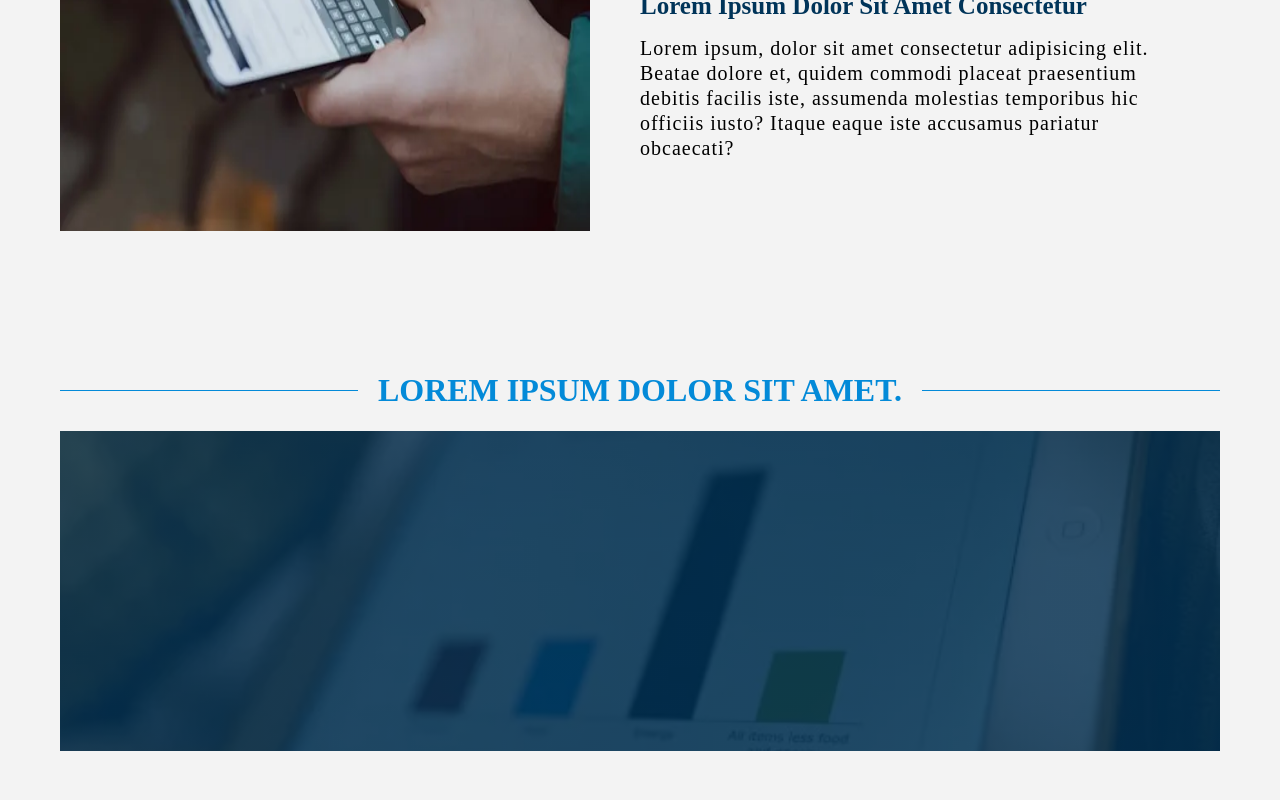
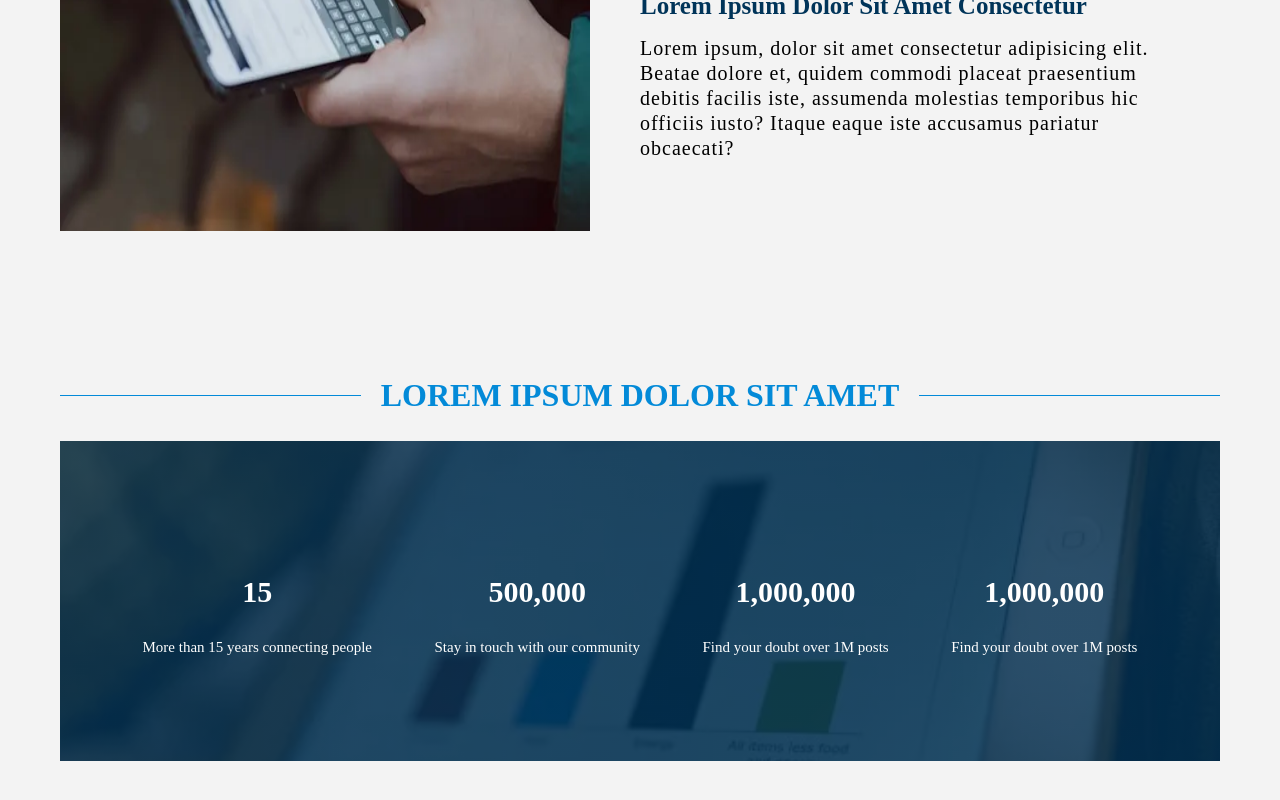
Before and after one commit to DanielMMITM/Forum-Front, a React (Vite) app: page / in a window 1280 px wide. Shown: the part 1268-2068 px from the top of the page. Built offline with nearby package versions, Linux system fonts and the light colour scheme.

Commit message:
Add - add home stats section

```diff
--- a/src/index.css
+++ b/src/index.css
@@ -93,13 +93,17 @@ body {
   text-transform: capitalize;
   font-size: 2.5rem;
   font-weight: 600; }
+  .heading-secondary--stats-title {
+    font-size: 3rem; }
 
-.paragraphs {
+.text {
   margin-top: -0.5rem;
   font-size: 2rem;
   line-height: 2.5rem;
   letter-spacing: 1px;
   font-weight: 100; }
+  .text--stats {
+    font-size: 1.5rem; }
 
 .home-header {
   background-image: linear-gradient(320deg, rgba(3, 138, 216, 0.5), rgba(255, 255, 255, 0.1)), url("/src/assets/images/header.webp");
@@ -131,14 +135,11 @@ body {
   aspect-ratio: 16/9;
   width: 100%;
   height: 100%; }
-  .home-section-image--bg {
-    aspect-ratio: 12/1;
-    width: 100%;
-    height: 50vh; }
 
 .home-stats {
   background-image: linear-gradient(to right, rgba(0, 52, 89, 0.8), rgba(0, 52, 89, 0.8)), url("/src/assets/images/stats-sm.webp");
-  min-height: 40vh;
+  min-height: auto;
   background-position: center;
   background-size: cover;
-  aspect-ratio: 4/1; }
+  aspect-ratio: 4/1;
+  color: #ffffff; }
--- a/src/pages/Home/Home.tsx
+++ b/src/pages/Home/Home.tsx
@@ -29,7 +29,7 @@ export const Home = () => {
         component={"main"}
         p={"6rem"}
       >
-        <h1 className="heading-primary">Lorem ipsum dolor sit amet.</h1>
+        <h1 className="heading-primary">Lorem ipsum dolor sit amet</h1>
         <Box
           display={"flex"}
           flexDirection={{ xs: "column", md: "row" }}
@@ -48,7 +48,7 @@ export const Home = () => {
             <h2 className="heading-secondary">
               Lorem ipsum dolor sit amet consectetur
             </h2>
-            <p className="paragraphs">
+            <p className="text">
               Lorem ipsum, dolor sit amet consectetur adipisicing elit. Beatae
               dolore et, quidem commodi placeat praesentium debitis facilis
               iste, assumenda molestias temporibus hic officiis iusto? Itaque
@@ -57,7 +57,7 @@ export const Home = () => {
             <h2 className="heading-secondary">
               Lorem ipsum dolor sit amet consectetur
             </h2>
-            <p className="paragraphs">
+            <p className="text">
               Lorem ipsum, dolor sit amet consectetur adipisicing elit. Beatae
               dolore et, quidem commodi placeat praesentium debitis facilis
               iste, assumenda molestias temporibus hic officiis iusto? Itaque
@@ -69,18 +69,71 @@ export const Home = () => {
       <Box
         display={"flex"}
         flexDirection={"column"}
-        justifyContent={"center"}
-        component={"main"}
+        component={"section"}
         p={"6rem"}
       >
-        <h1 className="heading-primary">Lorem ipsum dolor sit amet.</h1>
+        <h1 className="heading-primary">Lorem ipsum dolor sit amet</h1>
         <Box
           display={"flex"}
-          flexDirection={"column"}
           alignItems={"center"}
           justifyContent={"center"}
           className="home-stats"
-        ></Box>
+          p={"2rem"}
+        >
+          <Box
+            display={"flex"}
+            flexDirection={{ xs: "column", md: "row" }}
+            flexBasis={"100%"}
+            justifyContent={"space-evenly"}
+            flexWrap={"wrap"}
+            p={"2rem"}
+          >
+            <Box
+              display={"flex"}
+              flexDirection={"column"}
+              alignItems={"center"}
+              component={"article"}
+              p={"2rem"}
+            >
+              <h3 className="heading-secondary--stats-title">15</h3>
+              <span className="text--stats">
+                More than 15 years connecting people
+              </span>
+            </Box>
+            <Box
+              display={"flex"}
+              flexDirection={"column"}
+              alignItems={"center"}
+              component={"article"}
+              p={"2rem"}
+            >
+              <h3 className="heading-secondary--stats-title">500,000</h3>
+              <span className="text--stats">
+                Stay in touch with our community
+              </span>
+            </Box>
+            <Box
+              display={"flex"}
+              flexDirection={"column"}
+              alignItems={"center"}
+              component={"article"}
+              p={"2rem"}
+            >
+              <h3 className="heading-secondary--stats-title">1,000,000</h3>
+              <span className="text--stats">Find your doubt over 1M posts</span>
+            </Box>
+            <Box
+              display={"flex"}
+              flexDirection={"column"}
+              alignItems={"center"}
+              component={"article"}
+              p={"2rem"}
+            >
+              <h3 className="heading-secondary--stats-title">1,000,000</h3>
+              <span className="text--stats">Find your doubt over 1M posts</span>
+            </Box>
+          </Box>
+        </Box>
       </Box>
     </>
   );
--- a/src/sass/base/_typography.scss
+++ b/src/sass/base/_typography.scss
@@ -66,12 +66,20 @@ body {
   text-transform: capitalize;
   font-size: 2.5rem;
   font-weight: 600;
+
+  &--stats-title {
+    font-size: 3rem;
+  }
 }
 
-.paragraphs {
+.text {
   margin-top: -0.5rem;
   font-size: 2rem;
   line-height: 2.5rem;
   letter-spacing: 1px;
   font-weight: 100;
+
+  &--stats {
+    font-size: 1.5rem;
+  }
 }
--- a/src/sass/pages/_home.scss
+++ b/src/sass/pages/_home.scss
@@ -48,13 +48,6 @@
   aspect-ratio: 16/9;
   width: 100%;
   height: 100%;
-
-  &--bg {
-    aspect-ratio: 12/1;
-
-    width: 100%;
-    height: 50vh;
-  }
 }
 
 .home-stats {
@@ -64,8 +57,10 @@
       rgba($color-primary-dark, 0.8)
     ),
     url("/src/assets/images/stats-sm.webp");
-  min-height: 40vh;
+  min-height: auto;
   background-position: center;
   background-size: cover;
   aspect-ratio: 4/1;
+
+  color: $white;
 }
```
